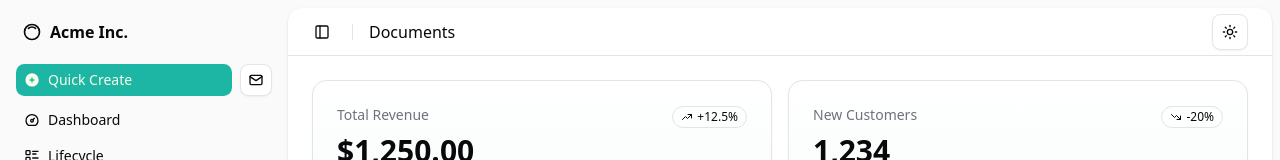
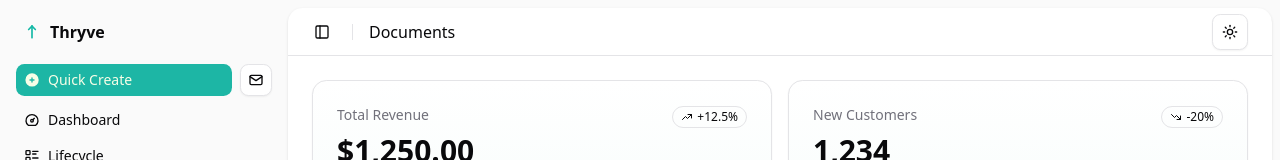
Before and after one commit to MagicFishgit/Thryve, a Next.js app in the folder thryve-frontend/: page /dashboard in a window 1280 px wide. Shown: the top 160 px of the page. Built offline with nearby package versions, Linux system fonts and the light colour scheme.

Commit message:
changed the name of the menu label as well as the icon and colour of the icon.

```diff
--- a/thryve-frontend/components/app-sidebar.jsx
+++ b/thryve-frontend/components/app-sidebar.jsx
@@ -2,6 +2,7 @@
 
 import * as React from "react"
 import {
+  IconArrowNarrowUp,
   IconCamera,
   IconChartBar,
   IconDashboard,
@@ -32,6 +33,7 @@ import {
   SidebarMenuButton,
   SidebarMenuItem,
 } from "@/components/ui/sidebar"
+import { Ruge_Boogie } from "next/font/google"
 
 const data = {
   user: {
@@ -160,8 +162,8 @@ export function AppSidebar({
           <SidebarMenuItem>
             <SidebarMenuButton asChild className="data-[slot=sidebar-menu-button]:!p-1.5">
               <a href="#">
-                <IconInnerShadowTop className="!size-5" />
-                <span className="text-base font-semibold">Acme Inc.</span>
+                <IconArrowNarrowUp color="#14b8a6" className="!size-5" />
+                <span className="text-base font-semibold">Thryve</span>
               </a>
             </SidebarMenuButton>
           </SidebarMenuItem>
```
